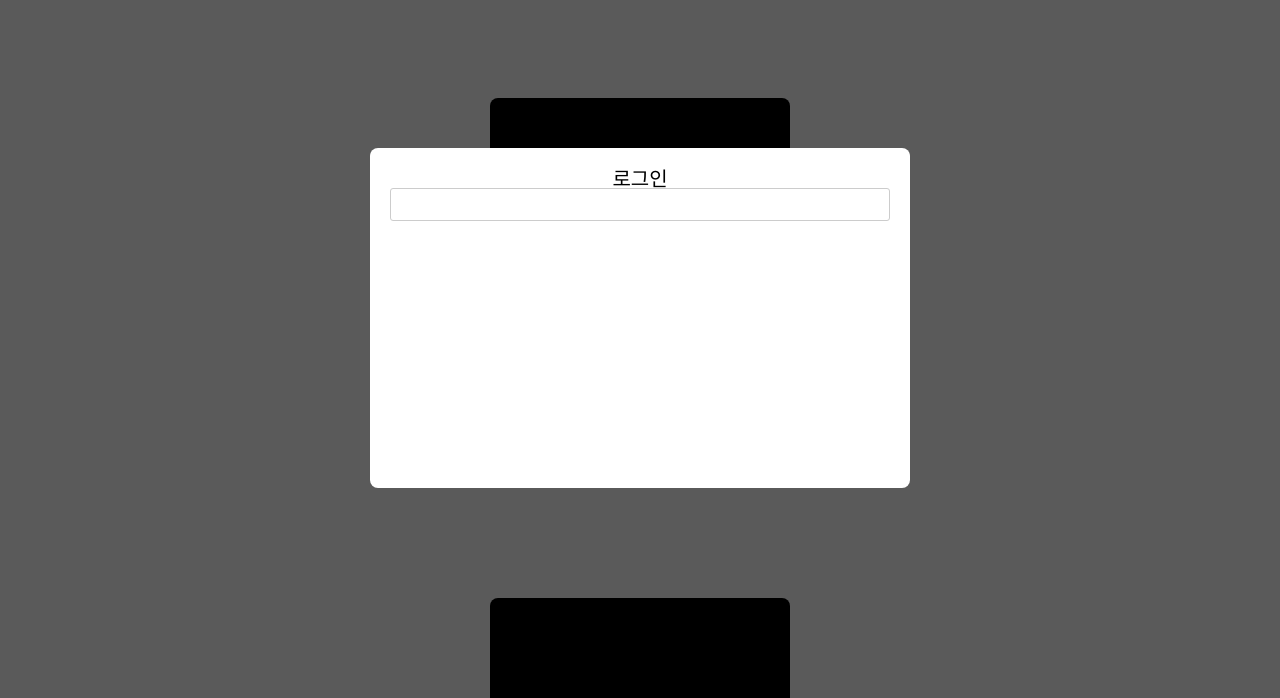
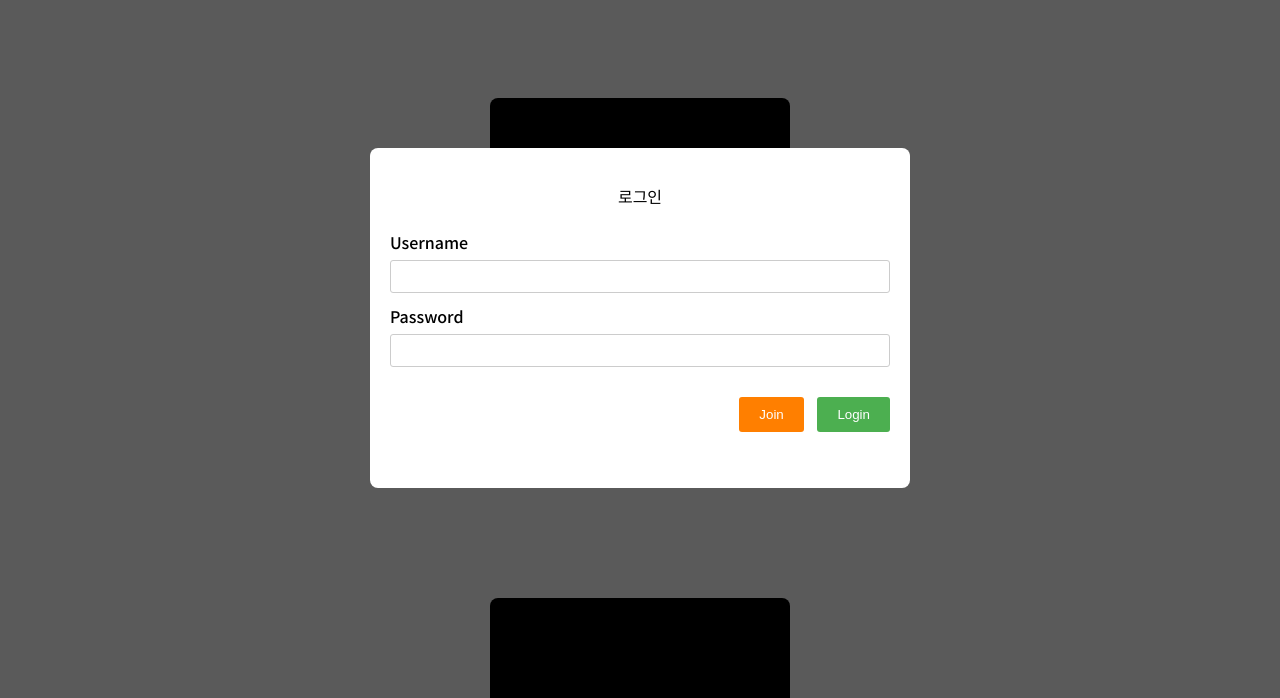
Before and after one commit to nuts-playground/Client-Austin, a website: page index.html in a window 1280 px wide. Both pictures are taken after a click on the item "Login". Shown: the part 102-800 px from the top of the page. Drawn offline with nearby package versions, Linux system fonts and the light colour scheme.

Commit message:
feat : login

```diff
--- a/index.html
+++ b/index.html
@@ -47,8 +47,19 @@
             <div id="loginFormModal" class="notVb">
                 <div class="loginBg">
                     <form class="loginForm t_center">
-                        <h4 class="t_big">로그인</h4>
-                        <input type="text" />
+                        <h4 class="mb30 mt20">로그인</h4>
+                        <div class="input-group">
+                            <label class="mb10" for="username">Username</label>
+                            <input type="text" id="username" name="username" required />
+                        </div>
+                        <div class="input-group">
+                            <label class="mb10" for="password">Password</label>
+                            <input type="password" id="password" name="password" required />
+                        </div>
+                        <div class="loginBtnForm t_right mt30">
+                            <button type="button" style="background-color: var(--sub-color)">Join</button>
+                            <button class="ml10" type="submit">Login</button>
+                        </div>
                     </form>
                 </div>
             </div>
```
